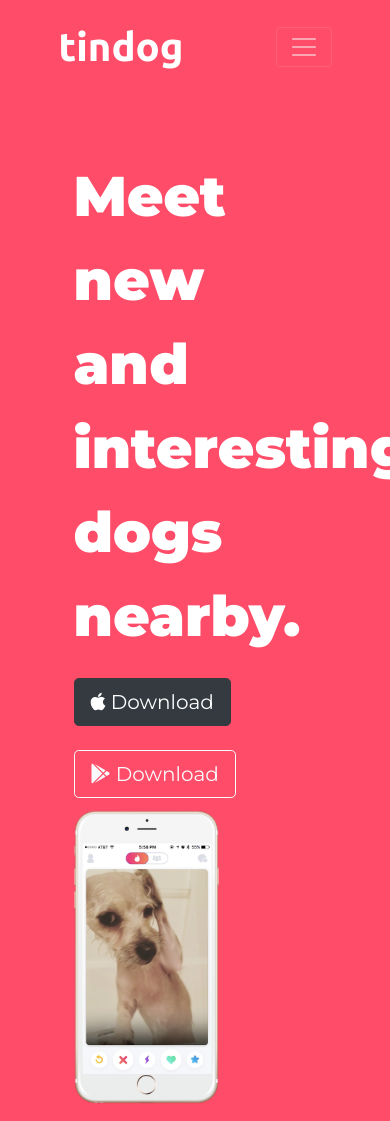
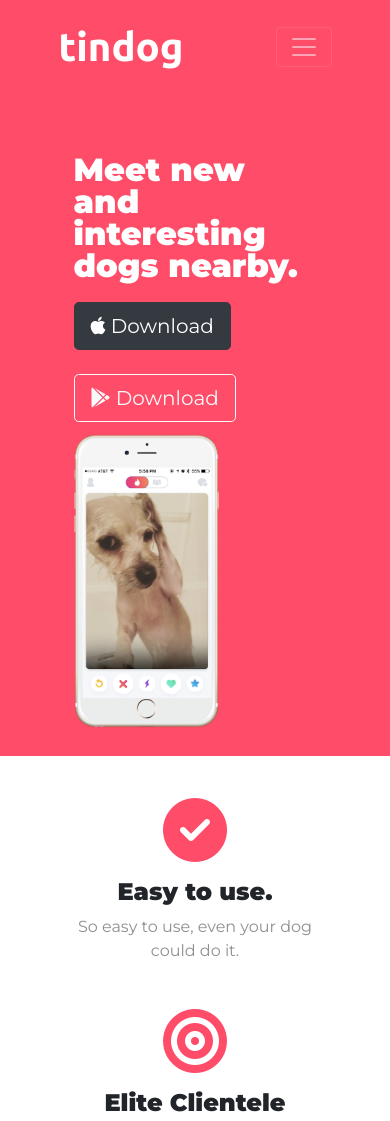
Before and after one commit to HyeeunMok/tinDog, a plain HTML site: page index.html in a window 390 px wide. Shown: the top 1121 px of the page. Drawn offline with nearby package versions, Linux system fonts and the light colour scheme.

Commit message:
fixed mobile version

```diff
--- a/css/styles.css
+++ b/css/styles.css
@@ -1,7 +1,18 @@
+*,
+*::after,
+*::before {
+  margin: 0;
+  padding: 0;
+  box-sizing: inherit;
+}
+
 body {
   font-family: 'Montserrat', sans-serif;
   text-align: center;
+  box-sizing: border-box;
+  text-rendering: optimizeLegibility;
 }
+
 h1,
 h2,
 h3,
@@ -174,3 +185,10 @@
     transform: rotate(0);
   }
 }
+@media only screen and (max-width: 600px) and (orientation: portrait) {
+  .big-heading {
+    font-size: 2rem;
+    line-height: 1;
+    font-weight: 700;
+  }
+}
--- a/index.html
+++ b/index.html
@@ -1,8 +1,9 @@
 <!DOCTYPE html>
-<html>
+<html lang="en">
 
 <head>
   <meta charset="utf-8">
+  <meta name="viewport" content="width=device-width, initial-scale=1">
   <title>TinDog</title>
 
   <!-- Google Fonts -->
```
